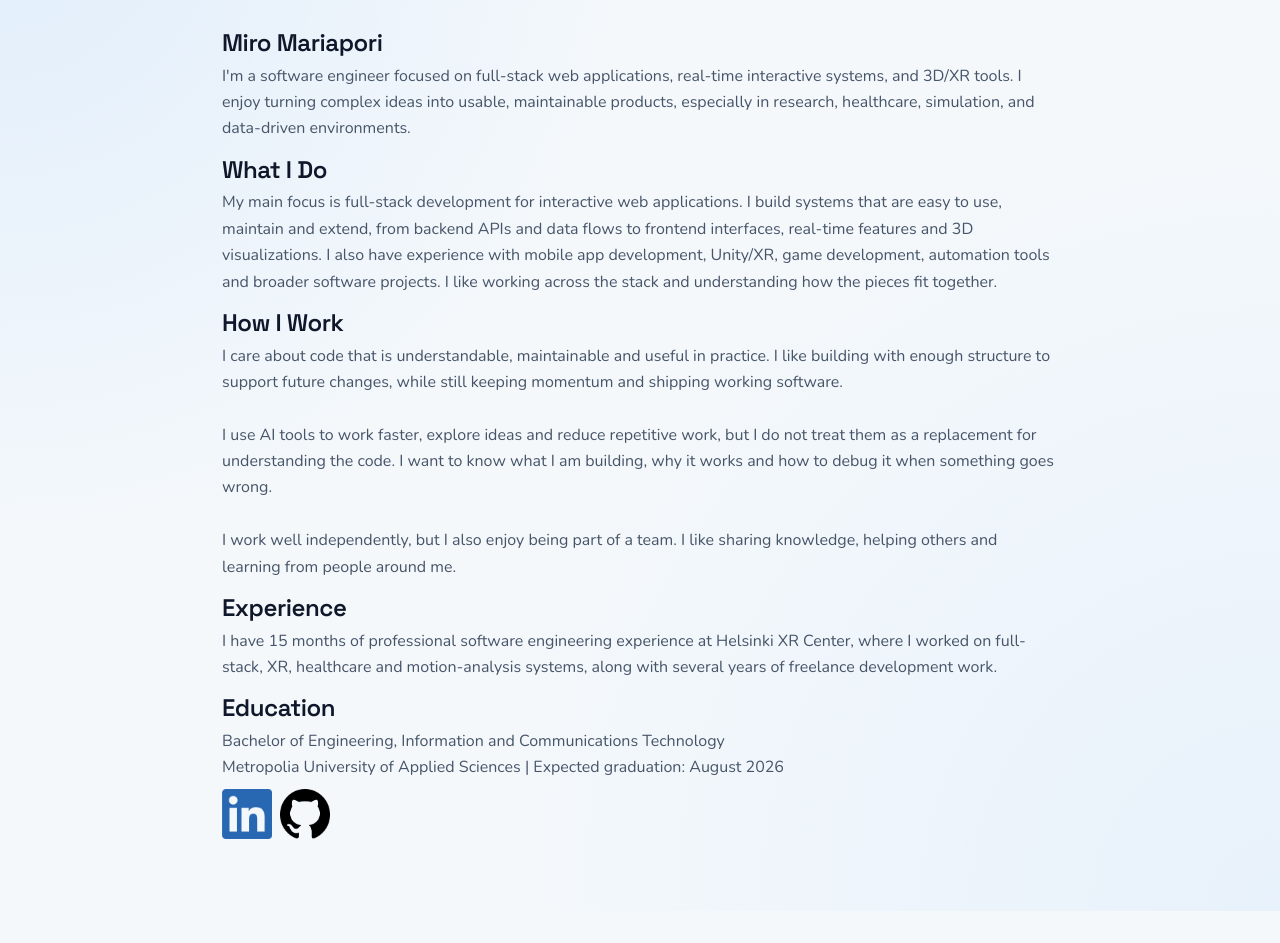
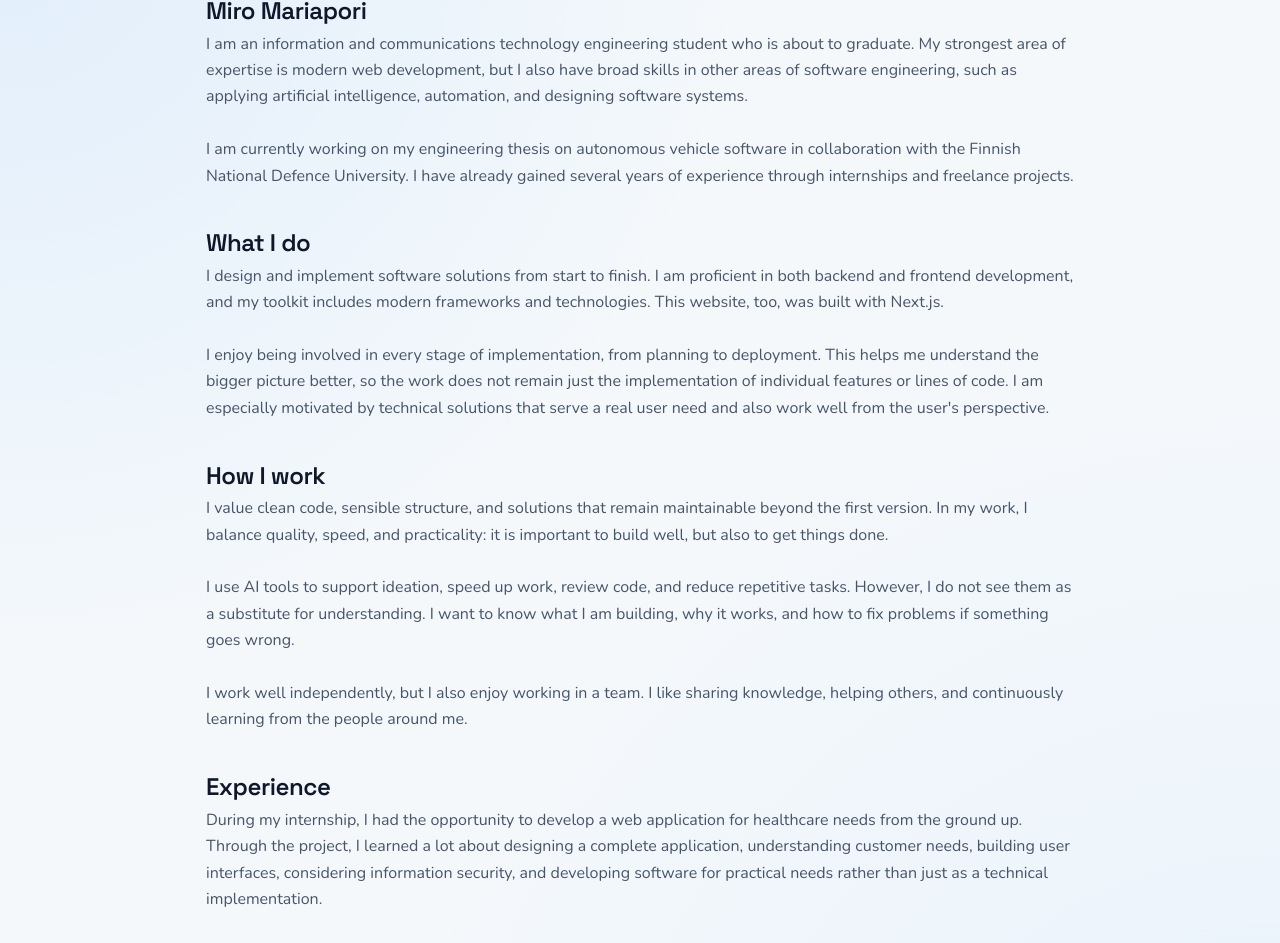
Before and after one commit to Panibo/mariapori-website, a Next.js app: page /contact in a window 1280 px wide. Shown: the part 90-1033 px from the top of the page. Before the commit the page ends 1001 px from the top, so only its background shows below. Built offline with nearby package versions, Linux system fonts and the light colour scheme.

Commit message:
Homepage text refining

```diff
--- a/messages/en.json
+++ b/messages/en.json
@@ -1,22 +1,41 @@
 {
   "HomePage": {
-    "name": "Miro Mariapori",
-    "intro": "I'm a software engineer focused on full-stack web applications, real-time interactive systems, and 3D/XR tools. I enjoy turning complex ideas into usable, maintainable products, especially in research, healthcare, simulation, and data-driven environments.",
+    "hero": {
+      "name": "Miro Mariapori",
+      "intro": [
+        "I am an information and communications technology engineering student who is about to graduate. My strongest area of expertise is modern web development, but I also have broad skills in other areas of software engineering, such as applying artificial intelligence, automation, and designing software systems.",
+        "I am currently working on my engineering thesis on autonomous vehicle software in collaboration with the Finnish National Defence University. I have already gained several years of experience through internships and freelance projects."
+      ]
+    },
     "whatIDo": {
-      "title": "What I Do",
-      "description": "My main focus is full-stack development for interactive web applications. I build systems that are easy to use, maintain and extend, from backend APIs and data flows to frontend interfaces, real-time features and 3D visualizations. I also have experience with mobile app development, Unity/XR, game development, automation tools and broader software projects. I like working across the stack and understanding how the pieces fit together."
+      "title": "What I do",
+      "description": [
+        "I design and implement software solutions from start to finish. I am proficient in both backend and frontend development, and my toolkit includes modern frameworks and technologies. This website, too, was built with Next.js.",
+        "I enjoy being involved in every stage of implementation, from planning to deployment. This helps me understand the bigger picture better, so the work does not remain just the implementation of individual features or lines of code. I am especially motivated by technical solutions that serve a real user need and also work well from the user's perspective."
+      ]
     },
     "howIWork": {
-      "title": "How I Work",
-      "description": "I care about code that is understandable, maintainable and useful in practice. I like building with enough structure to support future changes, while still keeping momentum and shipping working software.<br></br>I use AI tools to work faster, explore ideas and reduce repetitive work, but I do not treat them as a replacement for understanding the code. I want to know what I am building, why it works and how to debug it when something goes wrong.<br></br>I work well independently, but I also enjoy being part of a team. I like sharing knowledge, helping others and learning from people around me."
+      "title": "How I work",
+      "description": [
+        "I value clean code, sensible structure, and solutions that remain maintainable beyond the first version. In my work, I balance quality, speed, and practicality: it is important to build well, but also to get things done.",
+        "I use AI tools to support ideation, speed up work, review code, and reduce repetitive tasks. However, I do not see them as a substitute for understanding. I want to know what I am building, why it works, and how to fix problems if something goes wrong.",
+        "I work well independently, but I also enjoy working in a team. I like sharing knowledge, helping others, and continuously learning from the people around me."
+      ]
     },
     "experience": {
       "title": "Experience",
-      "description": "I have 15 months of professional software engineering experience at Helsinki XR Center, where I worked on full-stack, XR, healthcare and motion-analysis systems, along with several years of freelance development work."
+      "description": [
+        "During my internship, I had the opportunity to develop a web application for healthcare needs from the ground up. Through the project, I learned a lot about designing a complete application, understanding customer needs, building user interfaces, considering information security, and developing software for practical needs rather than just as a technical implementation.",
+        "In addition, I have worked for several years as a freelance programmer, implementing various automation solutions, websites, and plugins for clients. Through these projects, I have learned to listen to clients, quickly identify the core problem, and build a practical solution for it. Freelance work has especially developed my initiative, time management, and ability to bring projects to completion independently."
+      ]
     },
     "education": {
       "title": "Education",
-      "description": "Bachelor of Engineering, Information and Communications Technology<br></br>Metropolia University of Applied Sciences | Expected graduation: August 2026"
+      "description": [
+        "Bachelor of Engineering, Information and Communications Technology",
+        "Major: Software Engineering",
+        "Metropolia University of Applied Sciences | Expected graduation: summer 2026"
+      ]
     },
     "links": {
       "linkedin": "LinkedIn",
@@ -24,21 +43,21 @@
     }
   },
   "AboutPage": {
-    "title": "About Me",
-    "description": "I'm a software engineer who enjoys building useful, reliable and well-structured applications. My strongest area is full-stack web development, especially interactive systems with real-time features, 3D/XR interfaces and data-driven functionality. I care about writing code that is understandable, maintainable and built with real users in mind."
+    "title": "About me",
+    "description": "I am an information and communications technology engineering student majoring in software engineering. I am especially motivated by building useful, reliable, and well-implemented applications. My strongest area of expertise is full-stack web development, and I want to further develop my skills particularly in the practical application of artificial intelligence, data-driven features, and automation. It is important to me to write code that is easy to understand, maintain, and develop further."
   },
   "ContactPage": {
-    "title": "Contact Me",
-    "description": "Have a project, opportunity or question? Feel free to reach out. I'm always open to discussing software development, collaboration and new ideas."
+    "title": "Contact",
+    "description": "Do you have a project, job opportunity, or question in mind? Feel free to get in touch. I am happy to discuss software development, collaboration, and new ideas."
   },
   "CVPage": {
     "profilePhotoAlt": "{name}'s photo",
     "sections": {
       "summary": "Summary",
-      "contact": "Contact",
-      "coreStrengths": "Core Strengths",
-      "experience": "Experience",
-      "keyTechnologies": "Key Technologies",
+      "contact": "Contact information",
+      "coreStrengths": "Core strengths",
+      "experience": "Work experience",
+      "keyTechnologies": "Technologies",
       "projects": "Projects",
       "education": "Education"
     },
@@ -51,46 +70,47 @@
     },
     "general": {
       "name": "Miro Mariapori",
-      "title": "Software Engineer | Full-stack, XR & Interactive Systems",
+      "title": "Full-stack Developer | Applied AI and Data-driven Solutions",
       "email": "miro.mariapori@gmail.com",
       "phone": "+358 40 5140 403",
       "linkedin": "linkedin.com/in/miro-mariapori/",
       "github": "github.com/panibo",
       "website": "mariapori.dev",
-      "summary": "Software engineer focused on full-stack web applications, real-time interactive systems, XR/3D tools, and applied AI. Experienced in building software with live feedback loops, 3D interfaces, and data-driven functionality for healthcare, research, and simulation environments.",
+      "summary": "Full-stack developer and information and communications technology engineering student with experience in web applications, backend services, interactive user interfaces, and AI- and data-driven features. I have worked especially on healthcare, research, and customer-specific software solutions where usability, reliability, data protection, and clear technical implementation are emphasized.",
       "profilePicture": "/profile.jpeg"
     },
     "core": [
-      "Real-time interactive systems",
-      "Full-stack web architecture",
-      "XR and 3D application development",
+      "Full-stack web development",
       "Applied AI and motion analysis",
-      "Data-intensive healthcare and research platforms"
+      "Backend services and APIs",
+      "Data-intensive applications",
+      "Interactive web user interfaces"
     ],
     "workExperience": [
       {
         "company": "Helsinki XR Center",
-        "position": "Software Engineer Intern",
+        "position": "Software Developer",
         "startDate": "2024-01-07",
         "endDate": "2025-03-31",
         "description": [
-          "Developed a full-stack healthcare platform for designing and delivering physiotherapy exercises within an XR-based rehabilitation system",
-          "Built and maintained a GraphQL backend supporting real-time communication between XR applications and backend services",
-          "Created an interactive web-based 3D exercise editor using a humanoid model for custom physiotherapy movement design",
-          "Contributed to Unity-based XR development and implemented browser-based 3D visualizations with Three.js",
-          "Designed and implemented a neural-network-based motion analysis system trained on 1000+ physiotherapy exercises, providing intuitive feedback on exercise performance",
-          "Implemented authentication and data protection mechanisms for handling sensitive patient-related information"
+          "Developed a full-stack healthcare platform for planning, performing, and analyzing physiotherapy exercises in a rehabilitation system",
+          "Built and maintained a GraphQL backend that enabled real-time communication between applications and backend services",
+          "Designed and optimized data pipelines for high-frequency motion data to support responsive feedback and analytics",
+          "Designed and implemented a neural network-based motion analysis system that was trained with over 1,000 physiotherapy exercises and provided users with feedback on exercise performance",
+          "Implemented a web-based 3D exercise editor where physiotherapy movements could be designed using a humanoid model",
+          "Contributed to application development with Unity and implemented browser-based 3D visualizations with Three.js",
+          "Implemented authentication and data protection solutions for handling sensitive patient data"
         ]
       },
       {
         "company": "Freelance",
-        "position": "Software Engineer",
+        "position": "Full-stack Developer",
         "startDate": "2022-08-01",
         "endDate": null,
         "description": [
-          "Delivered custom full-stack applications, backend services, and automation tools for client-specific workflows and data processing needs",
-          "Developed a Python-based Telegram bot for automated data collection and processing workflows",
-          "Built and maintained WordPress-based systems, including custom plugin development and platform customization"
+          "Implemented custom full-stack applications, backend services, and automation tools for various workflow and data processing needs",
+          "Developed a Python-based Telegram bot for automated data collection and data processing",
+          "Built and maintained WordPress-based solutions, such as custom plugins and platform-specific customizations"
         ]
       },
       {
@@ -99,31 +119,31 @@
         "startDate": "2023-05-01",
         "endDate": "2023-09-30",
         "description": [
-          "Evaluated the relevance and quality of online advertisements against user queries while working in an international quality-assurance environment"
+          "Evaluated the relevance and quality of online advertisements in relation to users' searches in an international quality assurance environment"
         ]
       },
       {
         "company": "DHL Express",
-        "position": "Air Freight Operations Worker",
+        "position": "Air Freight Operations Employee",
         "startDate": "2018-06-01",
         "endDate": "2020-08-31",
         "description": [
-          "Worked in time-sensitive air freight operations, including cargo handling, customs-related workflows, and shipment sorting"
+          "Worked in time-critical air freight tasks, including cargo handling, customs-related processes, and shipment sorting"
         ]
       },
       {
         "company": "Hexagon Manufacturing Intelligence",
-        "position": "Trainee",
+        "position": "Intern",
         "startDate": "2015-09-01",
         "endDate": "2016-05-31",
         "description": [
-          "Programmed coordinate measuring machines, performed product measurements, and supported client communication and sales-related tasks"
+          "Programmed coordinate measuring machines, performed product measurements, and assisted with customer communication and sales-related tasks"
         ]
       }
     ],
     "techStack": [
       {
-        "category": "Languages",
+        "category": "Programming languages",
         "children": [
           {
             "name": "TypeScript"
@@ -166,7 +186,7 @@
         ]
       },
       {
-        "category": "Backend & APIs",
+        "category": "Backend and APIs",
         "children": [
           {
             "name": "Node.js"
@@ -192,7 +212,7 @@
         ]
       },
       {
-        "category": "Data & Infrastructure",
+        "category": "Data and infrastructure",
         "children": [
           {
             "name": "PostgreSQL"
@@ -221,46 +241,52 @@
         ]
       },
       {
-        "category": "3D, XR & AI",
+        "category": "AI, data, and 3D",
         "children": [
           {
-            "name": "Unity"
+            "name": "Neural networks"
+          },
+          {
+            "name": "Motion analysis"
+          },
+          {
+            "name": "Data pipelines"
           },
           {
             "name": "Three.js"
           },
           {
-            "name": ".NET"
+            "name": "Unity"
           },
           {
-            "name": "Motion Analysis"
+            "name": ".NET"
           }
         ]
       }
     ],
     "projects": [
       {
-        "name": "Autonomous Vehicle Software (Thesis, ongoing)",
+        "name": "Autonomous vehicle software, engineering thesis, ongoing",
         "description": [
-          "Developing software for an autonomous vehicle system in collaboration with the Finnish Defence Forces",
-          "Focusing on real-time and control-related software for autonomous operation, with implementation details limited due to project confidentiality"
+          "I am developing software for an autonomous vehicle system in collaboration with the Finnish Defence Forces",
+          "The work focuses on software related to autonomous operation, real-time performance, and control. More detailed implementation information is restricted due to the confidential nature of the project"
         ]
       },
       {
         "name": "TKIO-Finder",
         "description": [
-          "Built a full-stack platform improving discoverability of research and innovation projects at Metropolia University of Applied Sciences",
-          "Implemented search, filtering, and matchmaking features using React, Node.js, and PostgreSQL",
-          "Added Google OAuth2 authentication for secure and user-friendly access",
-          "Deployed and maintained backend services in a self-hosted environment, including server-side infrastructure management"
+          "Built a full-stack platform that improves the discoverability of research and innovation projects at Metropolia University of Applied Sciences",
+          "Implemented search, filtering, and matchmaking features with React, Node.js, and PostgreSQL",
+          "Added Google OAuth2 authentication for secure and user-friendly login",
+          "Deployed and maintained backend services in a self-managed environment, including server-side infrastructure management"
         ]
       }
     ],
     "education": [
       {
-        "degree": "Bachelor of Engineering (BEng) in Information and Communication Technology",
+        "degree": "Bachelor of Engineering, Information and Communications Technology",
         "institution": "Metropolia University of Applied Sciences",
-        "description": "Expected graduation: August 2026"
+        "description": "Major: Software Engineering. Expected graduation: summer 2026"
       }
     ]
   }
--- a/messages/fi.json
+++ b/messages/fi.json
@@ -1,22 +1,41 @@
 {
   "HomePage": {
-    "name": "Miro Mariapori",
-    "intro": "Olen pian valmistuva tieto- ja viestintätekniikan insinööriopiskelija ja full-stack-kehittäjä, jonka vahvuuksia ovat web-sovellukset, tekoälyn käytännön hyödyntäminen, selkeä koodi ja datalähtöiset tekniset ratkaisut. Olen rakentanut muun muassa full-stack-sovelluksia, interaktiivisia käyttöliittymiä, automaatiotyökaluja sekä tekoälyä hyödyntäviä ominaisuuksia.",
+    "hero": {
+      "name": "Miro Mariapori",
+      "intro": [
+        "Olen juuri valmistumaisillani oleva tieto- ja viestintätekniikan insinööriopiskelija. Vahvin osaamisalueeni on moderni web-kehitys, mutta osaamista löytyy laajasti myös muilta ohjelmistotuotannon osa-alueilta, kuten tekoälyn hyödyntämisestä, automaatioista ja ohjelmistokokonaisuuksien suunnittelusta.",
+        "Teen tällä hetkellä insinöörityötä autonomisen ajoneuvon ohjelmistoista yhteistyössä Maanpuolustuskorkeakoulun kanssa. Kokemusta minulle on kertynyt jo useamman vuoden ajalta työharjoittelusta sekä freelance-projekteista."
+      ]
+    },
     "whatIDo": {
       "title": "Mitä teen",
-      "description": "Rakennan web-sovelluksia, joita on helppo käyttää, ylläpitää ja jatkokehittää. Vahvin alueeni on full-stack-web-kehitys, ja minua kiinnostavat erityisesti projektit, joissa tekoälyä, dataa ja automaatiota voidaan hyödyntää käytännön ongelmien ratkaisemiseen. Viihdyn kokonaisuuksissa, joissa pääsen ymmärtämään sekä käyttäjän tarpeet että teknisen toteutuksen frontendistä backendiin."
+      "description": [
+        "Suunnittelen ja toteutan ohjelmistokokonaisuuksia alusta loppuun. Hallitsen hyvin sekä backend- että frontend-kehityksen, ja “työkalupakista” löytyy moderneja frameworkkeja ja teknologioita. Tämäkin sivu on toteutettu Next.js:llä.",
+        "Pidän siitä, kun pääsen osallistumaan toteutuksen joka vaiheeseen suunnittelusta julkaisuun. Näin ymmärrän kokonaisuuden paremmin, eikä työ jää vain yksittäisten ominaisuuksien tai koodirivien toteuttamiseksi. Minua motivoi erityisesti se, että tekninen ratkaisu palvelee oikeaa käyttötarvetta ja toimii hyvin myös käyttäjän näkökulmasta."
+      ]
     },
     "howIWork": {
       "title": "Miten työskentelen",
-      "description": "Pidän selkeästä koodista, järkevästä rakenteesta ja ratkaisuista, jotka kestävät käyttöä myös ensimmäisen version jälkeen. Työskentelyssäni tasapainotan laadun, nopeuden ja käytännöllisyyden: tärkeää on rakentaa hyvin, mutta myös saada asioita valmiiksi.<br></br>Käytän tekoälytyökaluja apuna ideoinnissa, työn nopeuttamisessa, koodin tarkastelussa ja toistuvien tehtävien vähentämisessä. En kuitenkaan pidä niitä ymmärtämisen korvikkeena. Haluan tietää, mitä rakennan, miksi se toimii ja miten ongelmat korjataan, jos jokin menee pieleen.<br></br>Työskentelen hyvin itsenäisesti, mutta viihdyn myös tiimissä. Pidän tiedon jakamisesta, muiden auttamisesta ja siitä, että ympärillä olevilta ihmisiltä oppii jatkuvasti uutta."
+      "description": [
+        "Pidän selkeästä koodista, järkevästä rakenteesta ja ratkaisuista, jotka kestävät käyttöä myös ensimmäisen version jälkeen. Työskentelyssäni tasapainotan laadun, nopeuden ja käytännöllisyyden: tärkeää on rakentaa hyvin, mutta myös saada asioita valmiiksi.",
+        "Käytän tekoälytyökaluja apuna ideoinnissa, työn nopeuttamisessa, koodin tarkastelussa ja toistuvien tehtävien vähentämisessä. En kuitenkaan pidä niitä ymmärtämisen korvikkeena. Haluan tietää, mitä rakennan, miksi se toimii ja miten ongelmat korjataan, jos jokin menee pieleen.",
+        "Työskentelen hyvin itsenäisesti, mutta viihdyn myös tiimissä. Pidän tiedon jakamisesta, muiden auttamisesta ja siitä, että ympärillä olevilta ihmisiltä oppii jatkuvasti uutta."
+      ]
     },
     "experience": {
       "title": "Kokemus",
-      "description": "Olen työskennellyt dataintensiivisten full-stack-sovellusten, backend-palveluiden ja tekoälyä hyödyntävien ominaisuuksien parissa erityisesti terveydenhuollon, tutkimuksen ja asiakaskohtaisten ohjelmistoratkaisujen tarpeisiin. Lisäksi olen tehnyt useamman vuoden ajan freelance-projekteja, joissa olen toteuttanut web-sovelluksia, automaatiotyökaluja ja käytännön työnkulkuja tukevia teknisiä ratkaisuja."
+      "description": [
+        "Työharjoittelussa olen päässyt kehittämään web-sovelluksen terveydenhuollon tarpeisiin alusta alkaen. Projektissa opin paljon kokonaisen sovelluksen suunnittelusta, asiakastarpeiden ymmärtämisestä, käyttöliittymien rakentamisesta, tietoturvan huomioimisesta sekä siitä, miten ohjelmistoa kehitetään käytännön tarpeisiin eikä vain teknisenä toteutuksena.",
+        "Lisäksi olen useamman vuoden ajan toiminut freelance-ohjelmoijana ja toteuttanut erilaisia automaatioratkaisuja, nettisivuja ja lisäosia asiakkaiden tarpeisiin. Näissä projekteissa olen oppinut kuuntelemaan asiakasta, hahmottamaan nopeasti olennaisen ongelman ja rakentamaan siihen käytännöllisen ratkaisun. Freelance-työ on kehittänyt erityisesti oma-aloitteisuutta, ajanhallintaa ja kykyä viedä projekteja itsenäisesti maaliin."
+      ]
     },
     "education": {
       "title": "Koulutus",
-      "description": "Insinööri AMK, tieto- ja viestintätekniikka<br></br>Pääaine: ohjelmistotuotanto<br></br>Metropolia Ammattikorkeakoulu | Arvioitu valmistuminen: kesä 2026"
+      "description": [
+        "Insinööri AMK, tieto- ja viestintätekniikka",
+        "Pääaine: ohjelmistotuotanto",
+        "Metropolia Ammattikorkeakoulu | Arvioitu valmistuminen: kesä 2026"
+      ]
     },
     "links": {
       "linkedin": "LinkedIn",
--- a/src/app/[locale]/page.tsx
+++ b/src/app/[locale]/page.tsx
@@ -5,44 +5,64 @@ import Image from "next/image";
 const Home = () => {
   const t = useTranslations("HomePage");
 
+  const heroIntro = t.raw("hero.intro") as string[];
+  const whatIDoDescription = t.raw("whatIDo.description") as string[];
+  const howIWorkDescription = t.raw("howIWork.description") as string[];
+  const experienceDescription = t.raw("experience.description") as string[];
+  const educationDescription = t.raw("education.description") as string[];
+
   return (
     <main className={styles.home}>
       <section>
-        <h1>{t("name")}</h1>
-        <p>{t("intro")}</p>
+        <h1>{t("hero.name")}</h1>
+
+        {heroIntro.map((paragraph, index) => (
+          <>
+            <p key={index}>{paragraph}</p> <br />
+          </>
+        ))}
       </section>
 
       <section>
         <h2>{t("whatIDo.title")}</h2>
-        <p>{t("whatIDo.description")}</p>
+
+        {whatIDoDescription.map((paragraph, index) => (
+          <>
+            <p key={index}>{paragraph}</p> <br />
+          </>
+        ))}
       </section>
 
       <section>
         <h2>{t("howIWork.title")}</h2>
-        <p>
-          {t.rich("howIWork.description", {
-            b: (chunks) => <b>{chunks}</b>,
-            br: () => (
-              <>
-                <br />
-                <br />
-              </>
-            ),
-          })}
-        </p>
+
+        {howIWorkDescription.map((paragraph, index) => (
+          <>
+            <p key={index}>{paragraph}</p> <br />
+          </>
+        ))}
       </section>
 
       <section>
         <h2>{t("experience.title")}</h2>
-        <p>{t("experience.description")}</p>
+
+        {experienceDescription.map((paragraph, index) => (
+          <>
+            <p key={index}>{paragraph}</p> <br />
+          </>
+        ))}
       </section>
 
       <section>
         <h2>{t("education.title")}</h2>
+
         <p>
-          {t.rich("education.description", {
-            br: () => <br />,
-          })}
+          {educationDescription.map((line, index) => (
+            <span key={index}>
+              {line}
+              {index < educationDescription.length - 1 && <br />}
+            </span>
+          ))}
         </p>
       </section>
 
--- a/src/app/globals.css
+++ b/src/app/globals.css
@@ -88,7 +88,7 @@ body {
   align-items: center;
 }
 main {
-  margin: 2rem;
+  margin: 1rem;
   max-width: 900px;
 }
 h1,
@@ -167,8 +167,3 @@ article:not(:last-child) {
   font-style: normal;
   font-display: swap;
 }
-@media screen and (max-width: 600px) {
-  main {
-    margin: 1rem;
-  }
-}
```
